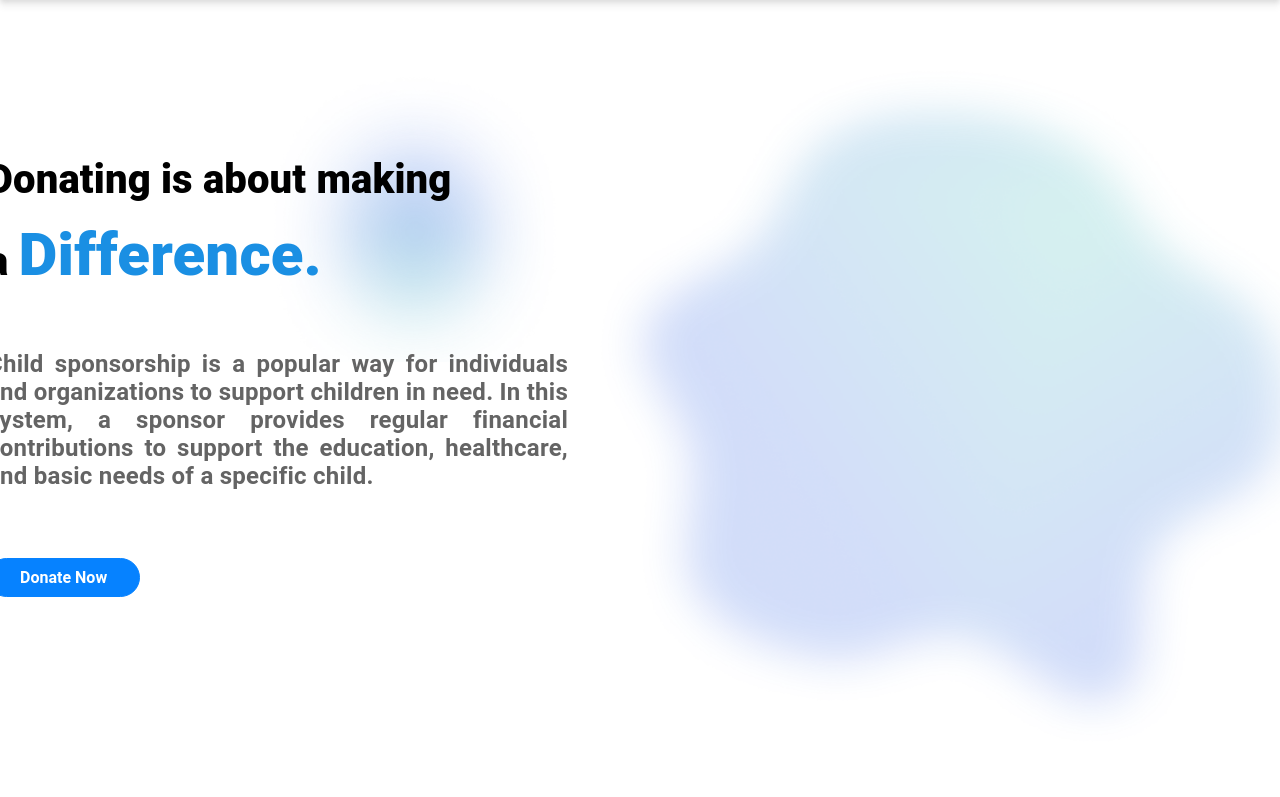
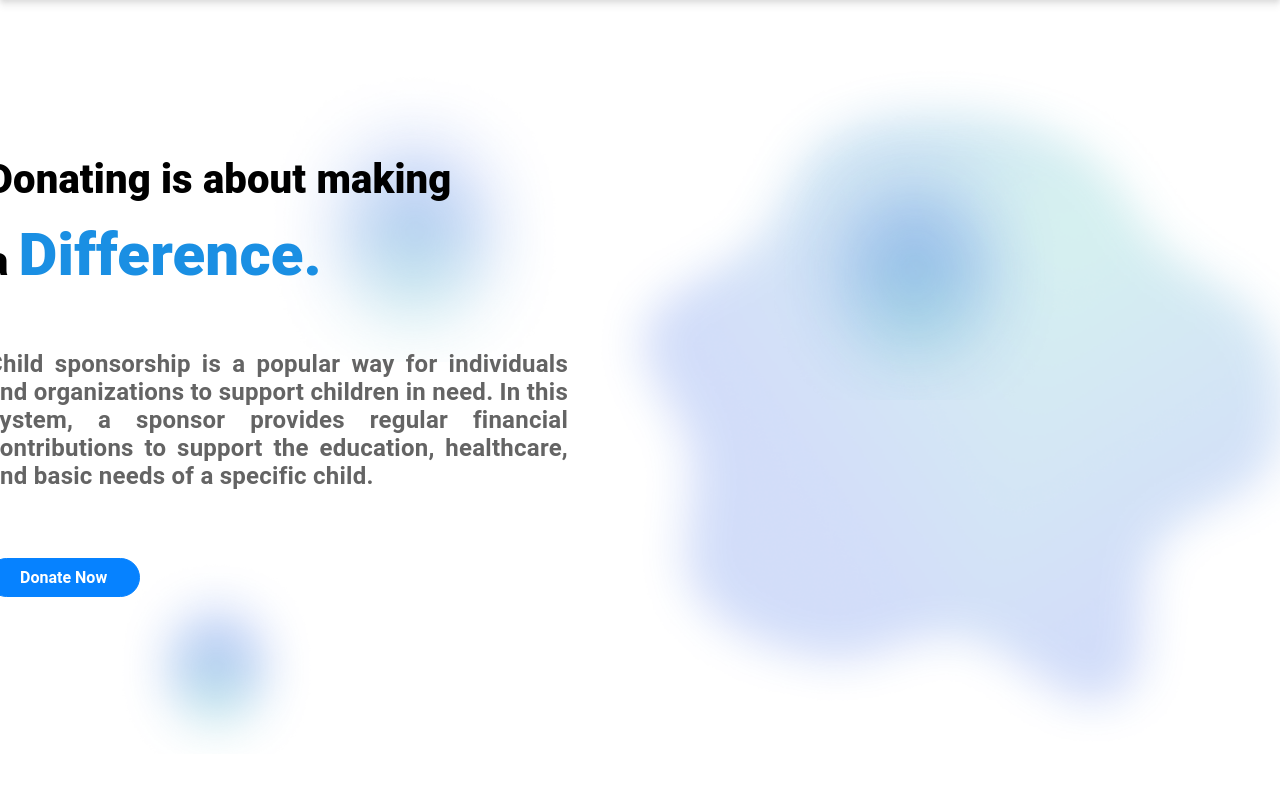
Before and after one commit to evorz/Children-Sponsorship-System-Website-Project, a Flask app: page / in a window 1280 px wide; the page is wider, and only the part inside the window is pictured. Shown: the part 116-913 px from the top of that part. Run offline with Flask 2, Linux system fonts and the light colour scheme; some libraries are stand-ins or nearby versions.

Commit message:
Front-End Improvements

```diff
--- a/ChildrenSponsorshipSystem/static/css/about.css
+++ b/ChildrenSponsorshipSystem/static/css/about.css
@@ -31,7 +31,7 @@
   left: 0;
   font-size: var(--font-size-base);
   font-weight: 600;
-  font-family: var(--font-plus-jakarta-sans);
+  font-family: var(--font-plus-roboto);
   color: var(--color-black);
   text-align: left;
   display: inline-block;
@@ -74,7 +74,7 @@
   position: relative;
   font-size: var(--font-size-base);
   font-weight: 600;
-  font-family: var(--font-plus-jakarta-sans);
+  font-family: var(--font-plus-roboto);
   color: var(--color-cornflowerblue-100);
   text-align: left;
 }
@@ -100,7 +100,7 @@
   position: relative;
   font-size: var(--font-size-base);
   font-weight: 600;
-  font-family: var(--font-plus-jakarta-sans);
+  font-family: var(--font-plus-roboto);
   color: var(--color-white);
   text-align: left;
 }
@@ -182,7 +182,7 @@
   position: relative;
   font-size: var(--font-size-sm);
   font-weight: 600;
-  font-family: var(--font-plus-jakarta-sans);
+  font-family: var(--font-plus-roboto);
   color: var(--color-white);
   text-align: left;
 }
@@ -663,5 +663,5 @@
   text-align: center;
   font-size: var(--font-size-5xl);
   color: var(--color-darkslategray-100);
-  font-family: var(--font-plus-jakarta-sans);
+  font-family: var(--font-plus-roboto);
 }
--- a/ChildrenSponsorshipSystem/static/css/contact.css
+++ b/ChildrenSponsorshipSystem/static/css/contact.css
@@ -8,16 +8,16 @@
 .contact-child {
   cursor: default;
   position: absolute;
-  top: 70.07px;
+  top: -90.07px;
   left: 0;
-  width: 808.73px;
+  width: 850px;
   height: 802.66px;
 }
 
 .contact-item {
   position: absolute;
   top: 174.07px;
-  left: 0;
+  left: 0px;
   width: 808.73px;
   height: 802.66px;
 }
--- a/ChildrenSponsorshipSystem/static/css/global.css
+++ b/ChildrenSponsorshipSystem/static/css/global.css
@@ -5,7 +5,7 @@ body {
 
 :root {
   /* fonts */
-  --font-plus-jakarta-sans: "Roboto";
+  --font-plus-roboto: "Roboto";
 
   /* font sizes */
   --font-size-lg: 18px;
--- a/ChildrenSponsorshipSystem/static/css/index.css
+++ b/ChildrenSponsorshipSystem/static/css/index.css
@@ -36,6 +36,23 @@
   position: absolute;
   top: 42.85px;
   left: 350px;
+  width: 300px;
+  height: 300px;
+}
+.blue-medium-cloud2 {
+  position: absolute;
+  bottom: 42.85px;
+  right: 0px;
+  left:  200px;
+  width: 200px;
+  height: 200px;
+}
+.blue-medium-cloud3 {
+  position: absolute;
+  top: 80px;
+  left: 850px;
+  width: 726.36px;
+  height: 690.5px;
   width: 300px;
   height: 300px;
 }
--- a/ChildrenSponsorshipSystem/templates/index.html
+++ b/ChildrenSponsorshipSystem/templates/index.html
@@ -7,7 +7,8 @@
          <div class="home">
             <img class="blue-big-cloud" src="static\images\blue-big-cloud.png" />
             <img class="blue-medium-cloud" src="static\images\blue-medium-cloud.png" />
-
+            <img class="blue-medium-cloud2" src="static\images\blue-medium-cloud.png" />
+            <img class="blue-medium-cloud3" src="static\images\blue-medium-cloud.png" />
             <a href='/childs'>
                 <button class="donate-button">Donate Now</button>
             </a>
--- a/ChildrenSponsorshipSystem/templates/layout.html
+++ b/ChildrenSponsorshipSystem/templates/layout.html
@@ -14,6 +14,7 @@
     <link rel="stylesheet" href="{{ url_for('static', filename='css/login.css') }}">
     <link rel="stylesheet" href="{{ url_for('static', filename='css/contact.css') }}">
     <link rel="stylesheet" href="{{ url_for('static', filename='css/profile.css') }}">
+    <link rel="stylesheet" href="{{ url_for('static', filename='css/dashboard.css') }}">
     <title>Children Sponsorship System</title>
 </head>
 <body>
```
Also changed, not shown: ChildrenSponsorshipSystem/static/css/dashboard.css (added), ChildrenSponsorshipSystem/static/images/336739313_141204785280562_5671785619246967979_n (1).png (deleted), ChildrenSponsorshipSystem/static/images/children-contact.png, ChildrenSponsorshipSystem/static/images/orange-small-cloud.png (deleted).
